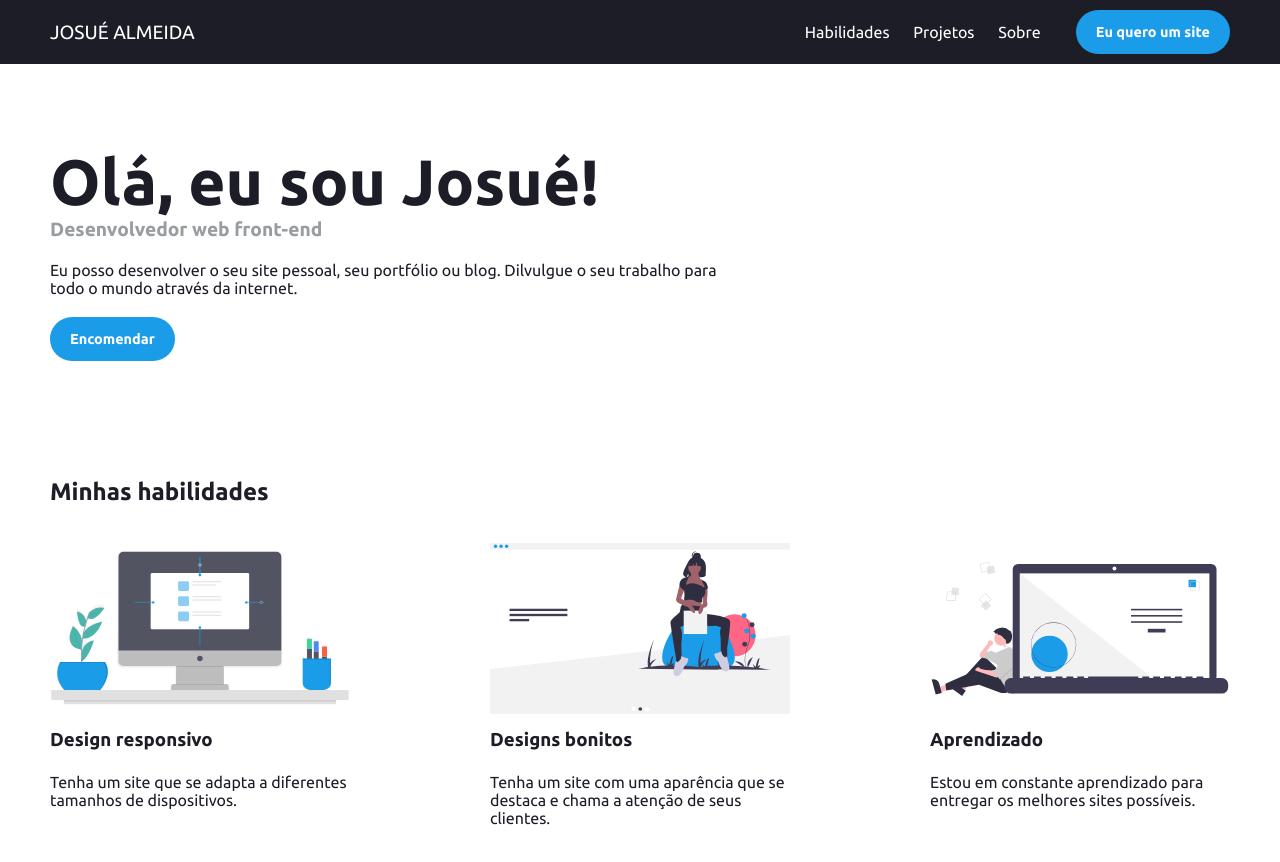
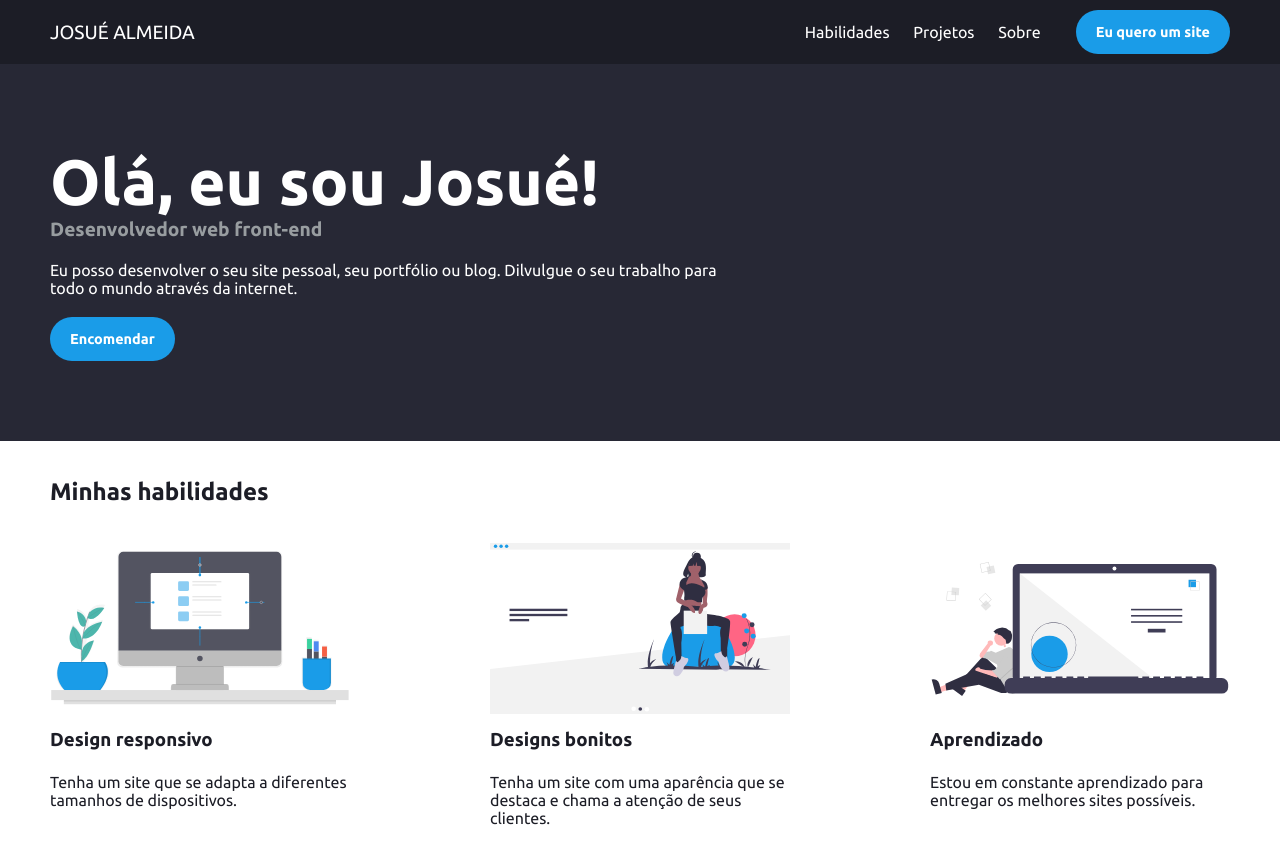
Before and after one commit to josuealmeida/portfolio, a plain HTML site: page index.html in a window 1280 px wide. Drawn offline with nearby package versions, Linux system fonts and the light colour scheme.

Commit message:
Início modificado

```diff
--- a/assets/scss/main.scss
+++ b/assets/scss/main.scss
@@ -15,11 +15,25 @@ h1, h2, h3, h4{
 /* Links do header
 ---------------------------------------------- */
 .link{
-	transition: color .3s;
+	position: relative;
+	padding-bottom: 0.20rem;
+	transition: color .5s;
 
-	&:hover{
+	&::after{
+		content: '';
+		position: absolute;
+		left: 0;
+		bottom: 0;
+		width: 100%;
+		height: 2px;
+		background: $blue;
+		transform: scale(0, 1);
+		transition: transform .2s;
+	}
+
+	&:hover, &:hover::after{
 		color: lighten($blue, 35%);
-		border-bottom: 2px solid $blue;
+		transform: scale(1, 1);
 	}
 }
 
@@ -28,10 +42,15 @@ h1, h2, h3, h4{
 /* Apresentação
 ---------------------------------------------- */
 main{
+	background: lighten($dark, 5%);
 	padding: 80px $size2;
 
 	article{
 		max-width: 700px;
+
+		h1, p{
+			color: white;
+		}
 	}
 }
 
--- a/miniframework/scss/_mixins.scss
+++ b/miniframework/scss/_mixins.scss
@@ -15,7 +15,7 @@
 
 	&:hover{
 		color: $cor;
-		background: lighten($background, 20%);
+		background: darken($background, 5%);
 	}
 }
 
```
Also changed, not shown: assets/css/main.css, miniframework/css/miniframework.css, 1 other file.
